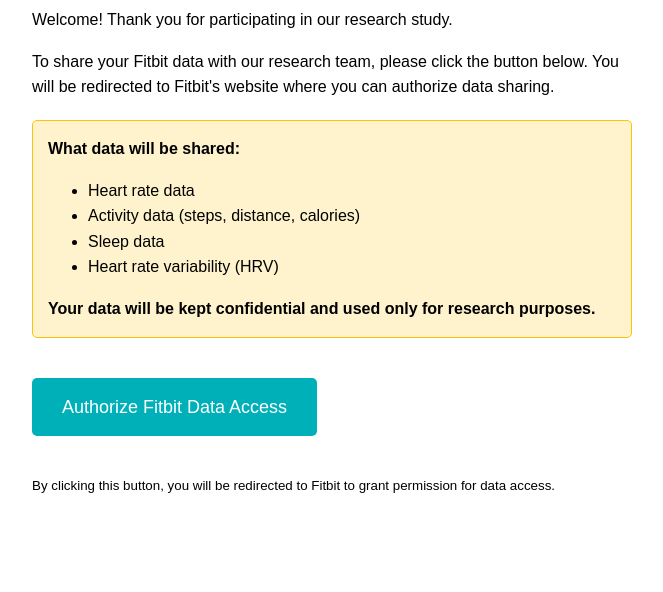
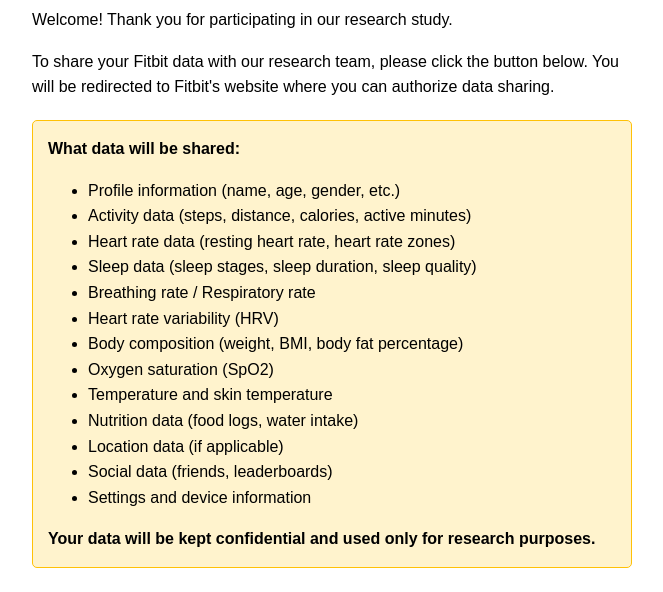
Before and after one commit to amirLavi/fitbit-auth, a plain HTML site: page index.html in a window 1280 px wide. Shown: the part 208-800 px from the top of the page, without its empty margins (308-971 px from the left). Drawn offline with Linux system fonts and the light colour scheme.

Commit message:
Update shared data list and authorization scopes

```diff
--- a/index.html
+++ b/index.html
@@ -42,10 +42,19 @@
     <div class="warning">
         <strong>What data will be shared:</strong>
         <ul>
-            <li>Heart rate data</li>
-            <li>Activity data (steps, distance, calories)</li>
-            <li>Sleep data</li>
+            <li>Profile information (name, age, gender, etc.)</li>
+            <li>Activity data (steps, distance, calories, active minutes)</li>
+            <li>Heart rate data (resting heart rate, heart rate zones)</li>
+            <li>Sleep data (sleep stages, sleep duration, sleep quality)</li>
+            <li>Breathing rate / Respiratory rate</li>
             <li>Heart rate variability (HRV)</li>
+            <li>Body composition (weight, BMI, body fat percentage)</li>
+            <li>Oxygen saturation (SpO2)</li>
+            <li>Temperature and skin temperature</li>
+            <li>Nutrition data (food logs, water intake)</li>
+            <li>Location data (if applicable)</li>
+            <li>Social data (friends, leaderboards)</li>
+            <li>Settings and device information</li>
         </ul>
         <strong>Your data will be kept confidential and used only for research purposes.</strong>
     </div>
@@ -59,8 +68,8 @@
         const CLIENT_ID = '23TMFB';
         const REDIRECT_URI = 'https://amirlavi.github.io/fitbit-auth/callback.html';
 
-        // Scopes - what data you're requesting
-        const SCOPES = 'activity heartrate sleep profile';
+        // All available Fitbit scopes - requesting comprehensive data access
+        const SCOPES = 'activity heartrate sleep profile respiratory_rate cardio_fitness oxygen_saturation temperature nutrition weight location social settings electrocardiogram';
 
         // Generate authorization URL
         const authUrl = `https://www.fitbit.com/oauth2/authorize?response_type=code&client_id=${CLIENT_ID}&redirect_uri=${encodeURIComponent(REDIRECT_URI)}&scope=${encodeURIComponent(SCOPES)}`;
```
